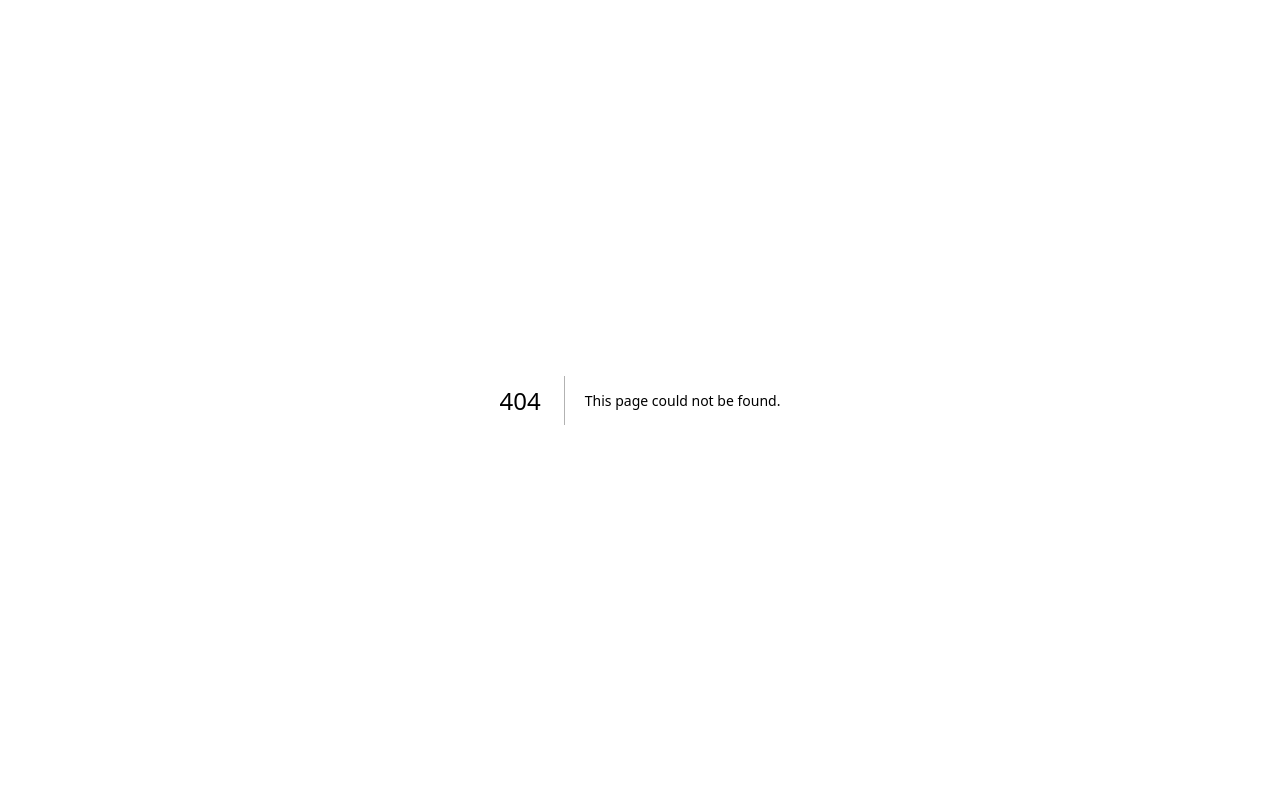
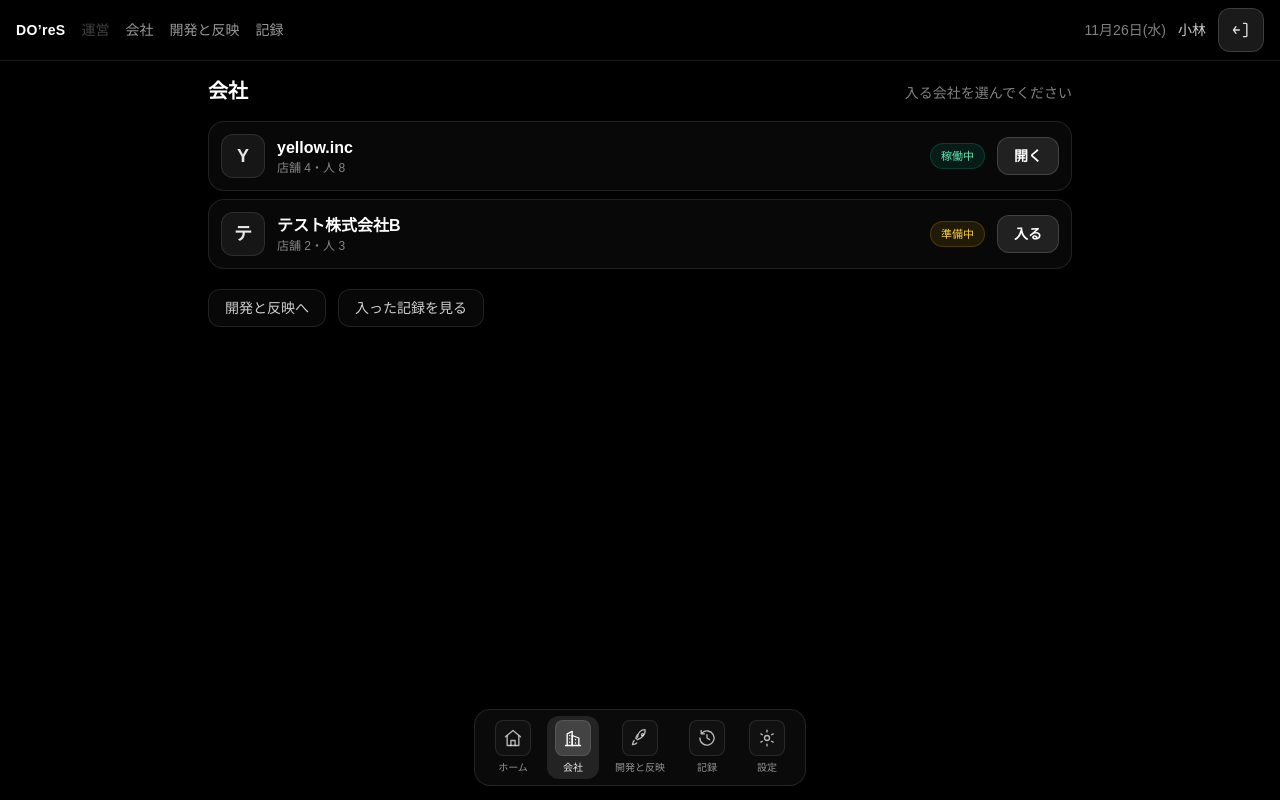
Before and after one commit to yellow-japan/dores, a Next.js app: page /preview/platform/companies in a window 1280 px wide. Before the commit this address had no page. Built offline with nearby package versions, Linux system fonts and the light colour scheme.

Commit message:
Create page.tsx

```diff
--- /dev/null
+++ b/app/preview/platform/companies/page.tsx
@@ -0,0 +1,14 @@
+import PlatformShell from "@/components/platform/PlatformShell";
+import CompanyList from "@/components/platform/CompanyList";
+
+export default function Preview() {
+  const companies = [
+    { id: "t1", slug: "yellow", display_name: "yellow.inc", status: "active", stores: 4, people: 8 },
+    { id: "t2", slug: "test-b", display_name: "テスト株式会社B", status: "preparing", stores: 2, people: 3 },
+  ];
+  return (
+    <PlatformShell userName="小林" dateStr="11月26日(水)" active="companies">
+      <CompanyList companies={companies} homeTenantId="t1" />
+    </PlatformShell>
+  );
+}
```
